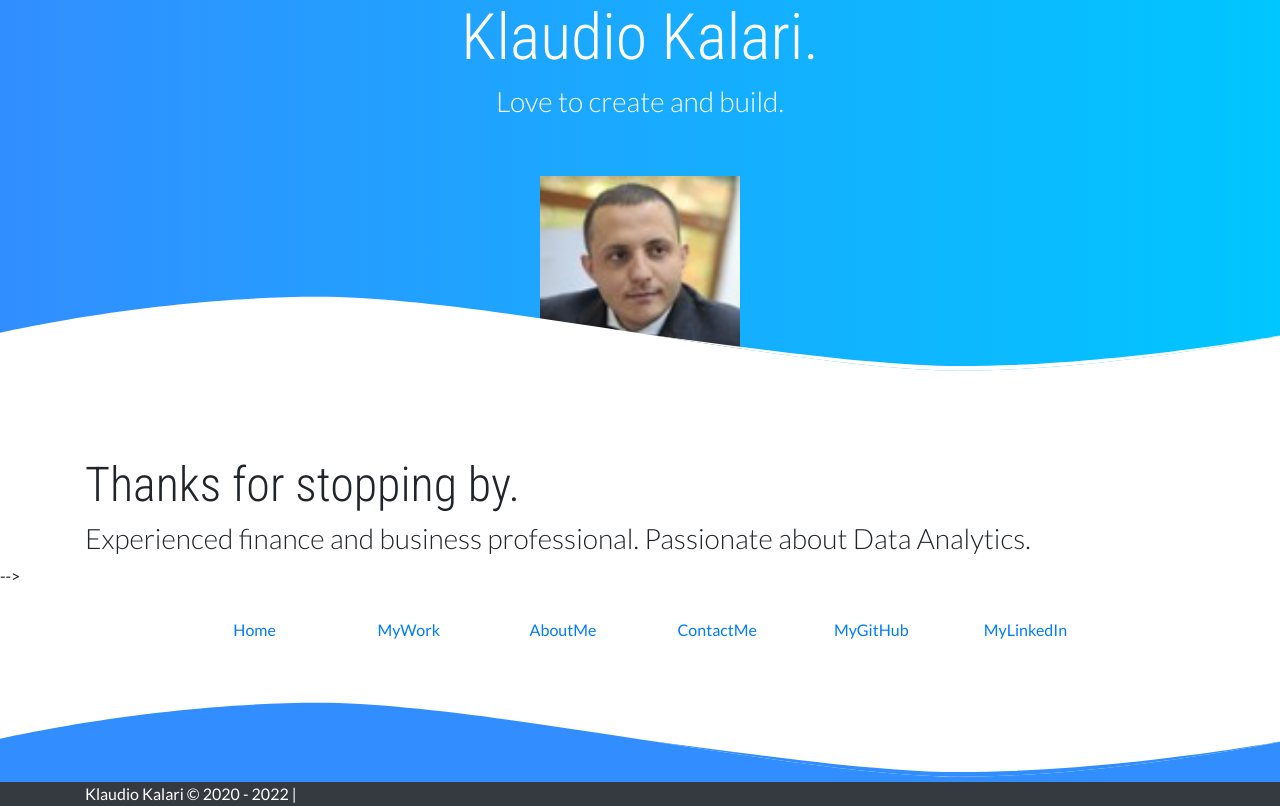
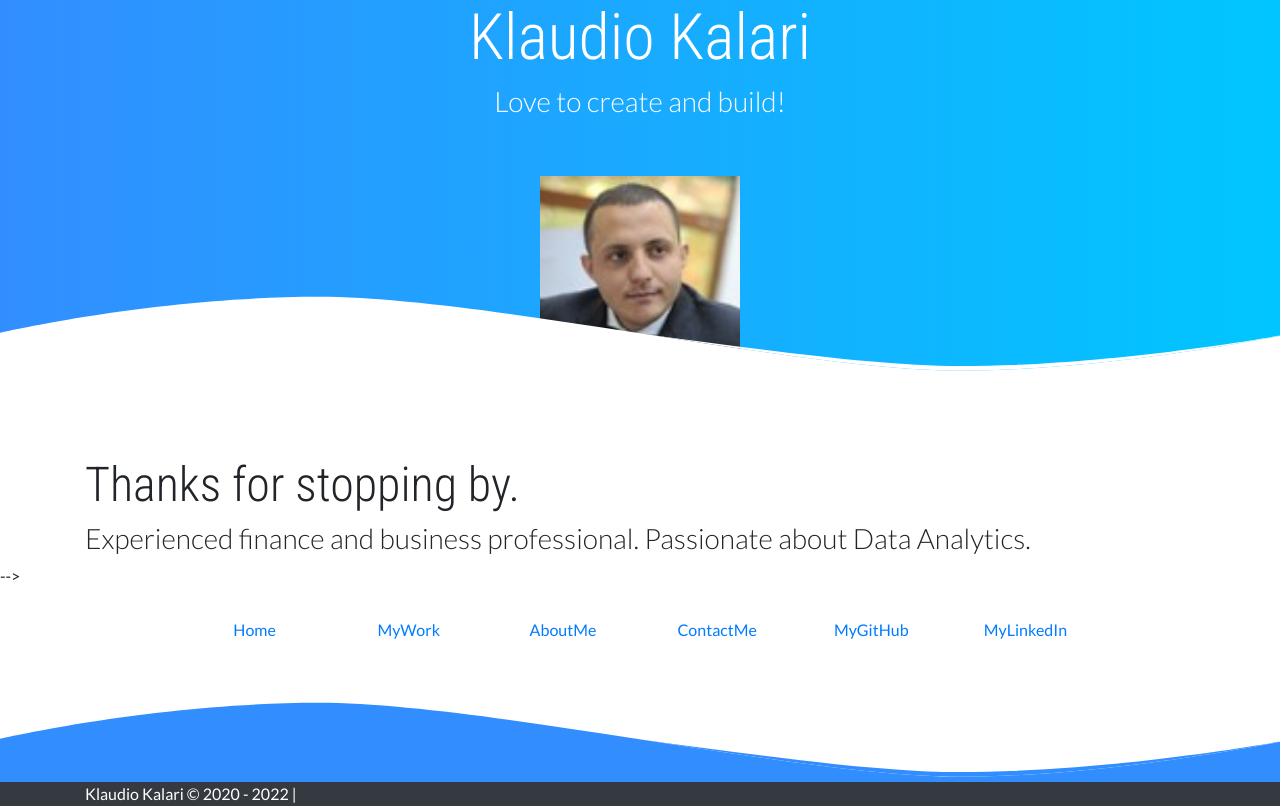
Before and after one commit to klaudio07/klaudio07, a plain HTML site: page index.html in a window 1280 px wide. Drawn offline with nearby package versions, Linux system fonts and the light colour scheme.

Commit message:
Update index.html

```diff
--- a/index.html
+++ b/index.html
@@ -28,8 +28,8 @@
     <header>
         <div class="wave">
             <div class="container header-container">
-                <h1 class="name">Klaudio Kalari.</h1>
-                <h3 class="subtitle text-center">Love to create and build.</h3>
+                <h1 class="name">Klaudio Kalari </h1>
+                <h3 class="subtitle text-center">Love to create and build!</h3>
                 <img src="assets/images/Klaudio.jpg" class="boy" alt="Klaudio Kalari image" />
             </div>
         </div>
```
